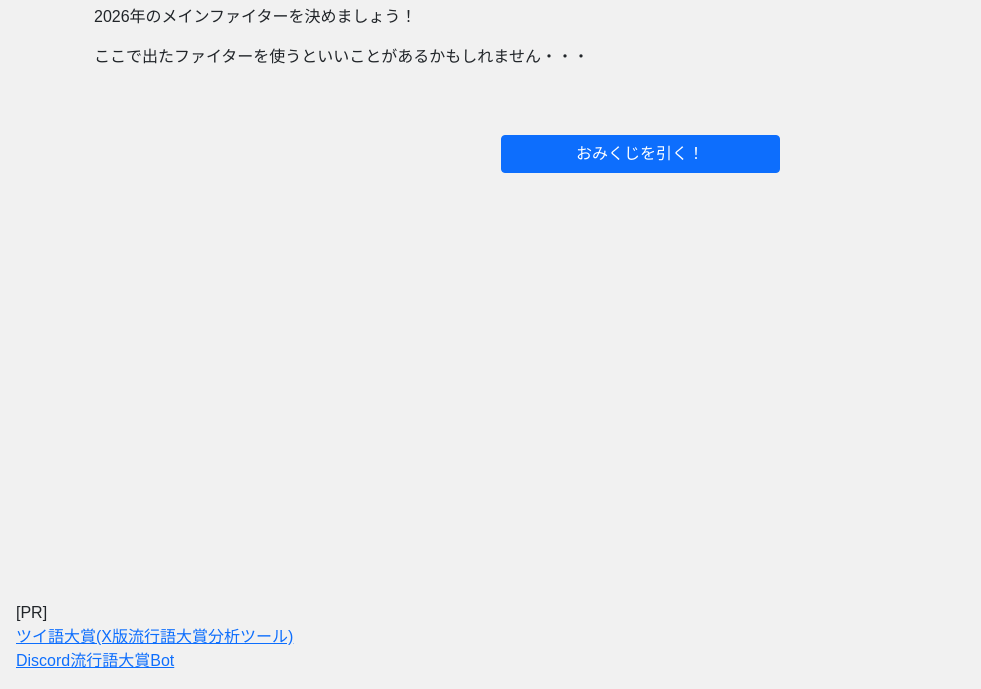
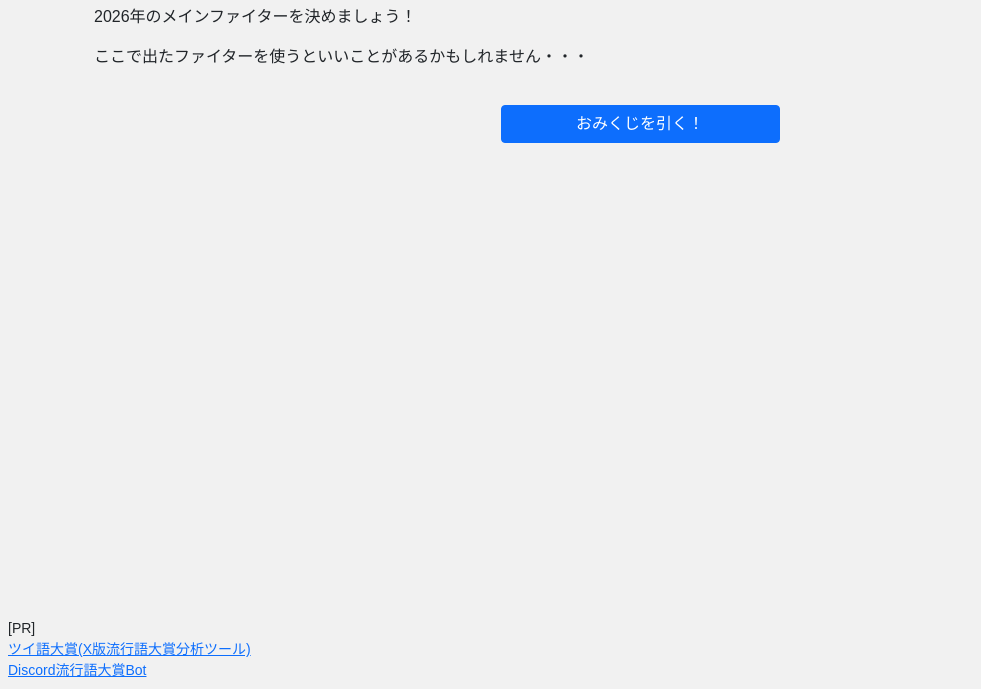
Before and after one commit to yadokari1130/MainFighterOmikuji, a plain HTML site: page index.html in a window 1280 px wide. Shown: the part 111-800 px from the top of the page, without its empty margins (0-981 px from the left). Drawn offline with nearby package versions, Linux system fonts and the light colour scheme.

Commit message:
スタイルを調整

```diff
--- a/index.html
+++ b/index.html
@@ -43,7 +43,7 @@
 		</div>
 	</div>
 
-	<footer class="fixed-bottom p-3">
+	<footer class="fixed-bottom p-2 small">
 		<div class="" style="height: 100%">
 			<div>[PR]</div>
 		</div>
--- a/style.css
+++ b/style.css
@@ -8,10 +8,11 @@
 }
 
 #draw {
-	margin: 50px 0;
+	margin-top: 20px;
+	margin-bottom: 50px;
 }
 
-body {
+body, footer {
 	background-color: #F1F1F1;
 }
 
```
